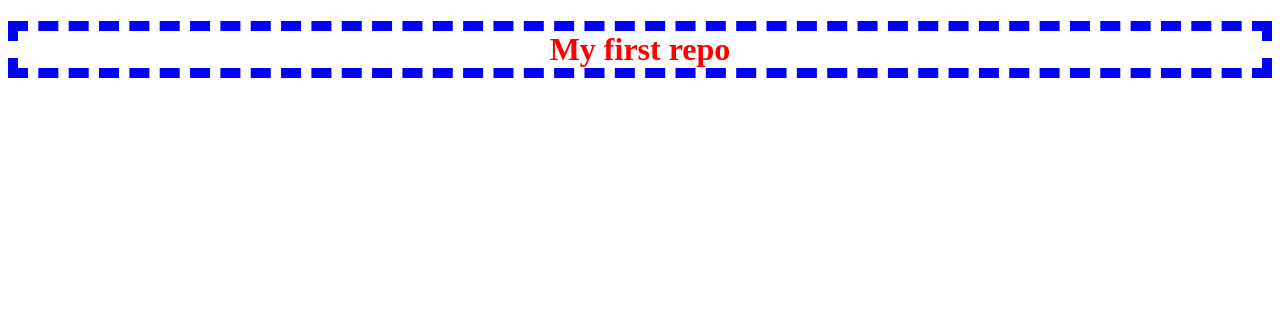
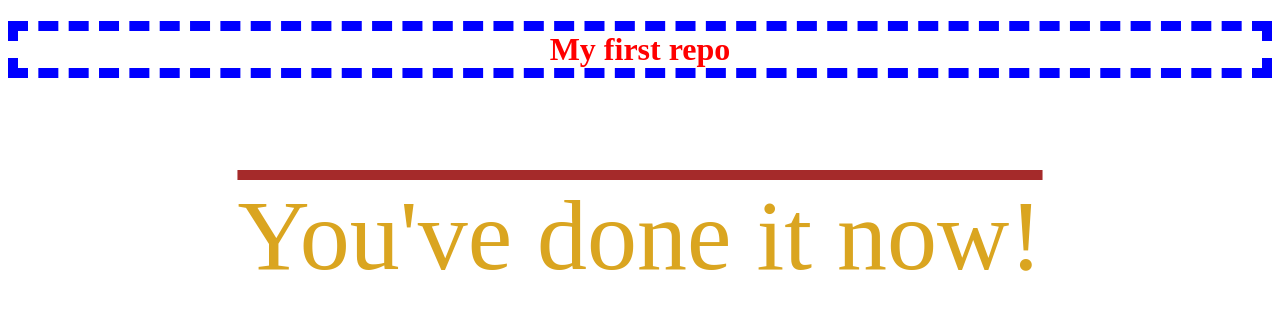
Before and after one commit to West-Bingham/my-first-repo, a plain HTML site: page index.html in a window 1280 px wide. Drawn offline with Linux system fonts and the light colour scheme.

Commit message:
added paragraph

```diff
--- a/Styles.CSS
+++ b/Styles.CSS
@@ -5,3 +5,12 @@ h1 {
     color: red;
     border-color: blue;
 }
+
+p {
+    text-align: center;
+    color: goldenrod;
+    text-decoration: overline;
+    text-decoration-color: brown;
+    font-size: 100px;
+
+}
--- a/index.html
+++ b/index.html
@@ -10,5 +10,7 @@
 <body>
     <h1>My first repo</h1>
 
+    <p> You've done it now!</p>
+
 </body>
 </html>
```
